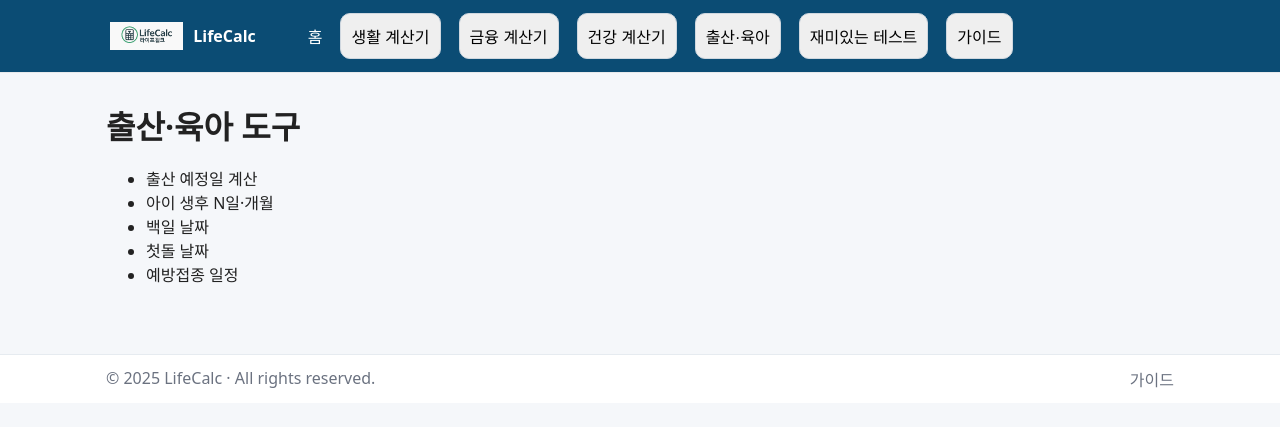
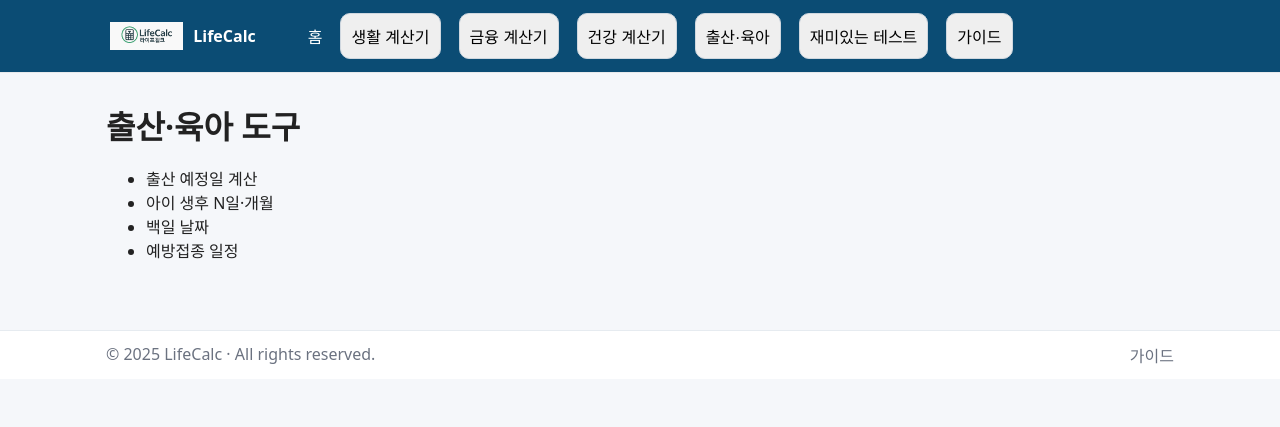
Before and after one commit to khai-lang/LifeCalc, a Jekyll site: the page built from family/index.md, in a window 1280 px wide. Shown: the top 427 px of the page. Built offline with Jekyll 4.4.1, drawn with Linux system fonts in a browser that asks for light colours.

Commit message:
Update index.md

```diff
--- a/family/index.md
+++ b/family/index.md
@@ -10,6 +10,5 @@ permalink: family/
   <li><a href="/family/due-date/">출산 예정일 계산</a></li>
   <li><a href="/family/baby-days/">아이 생후 N일·개월</a></li>
   <li><a href="/family/baegil/">백일 날짜</a></li>
-  <li><a href="/family/dol/">첫돌 날짜</a></li>
   <li><a href="/family/vaccine/">예방접종 일정</a></li>
 </ul>
```
